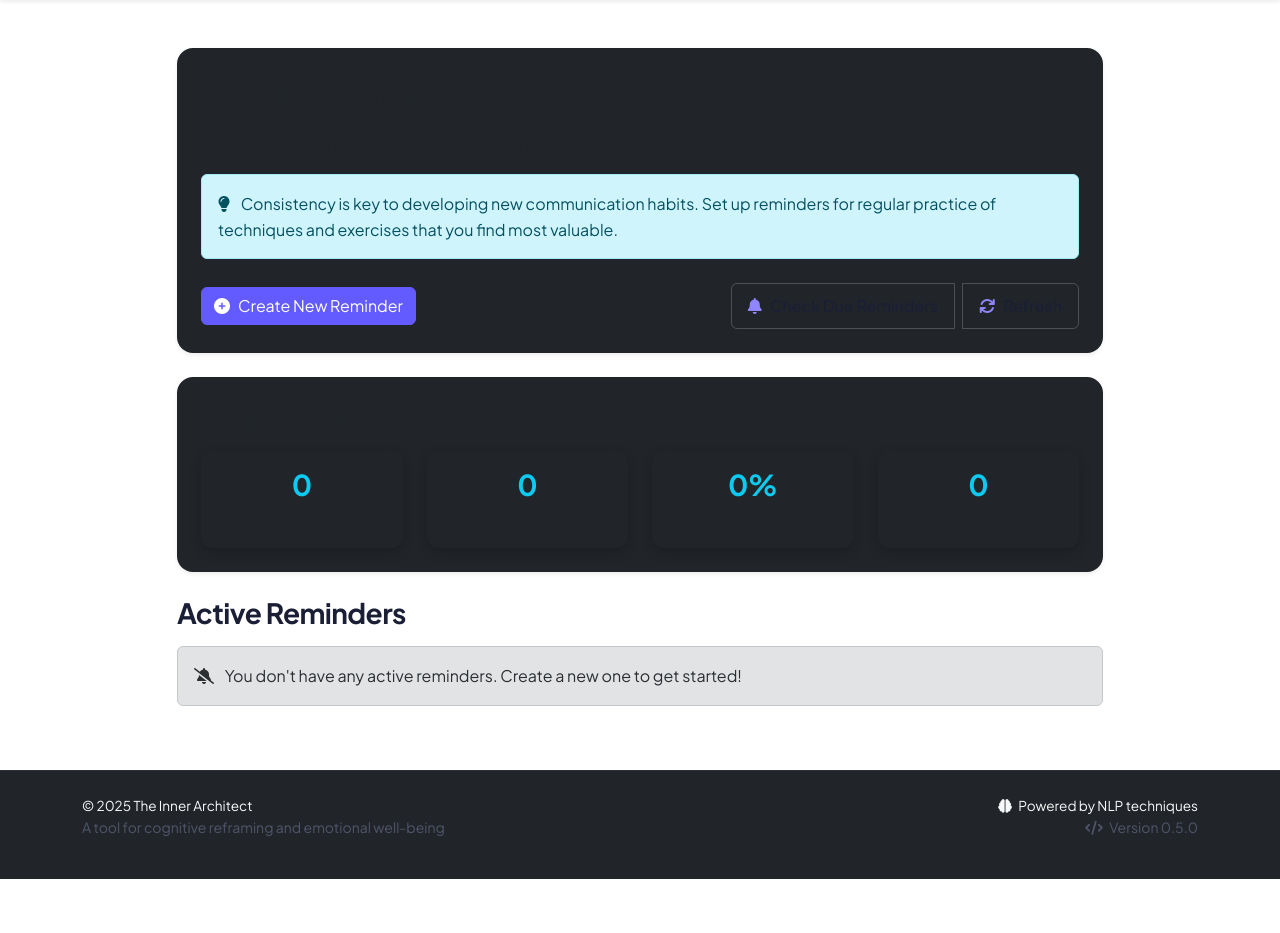
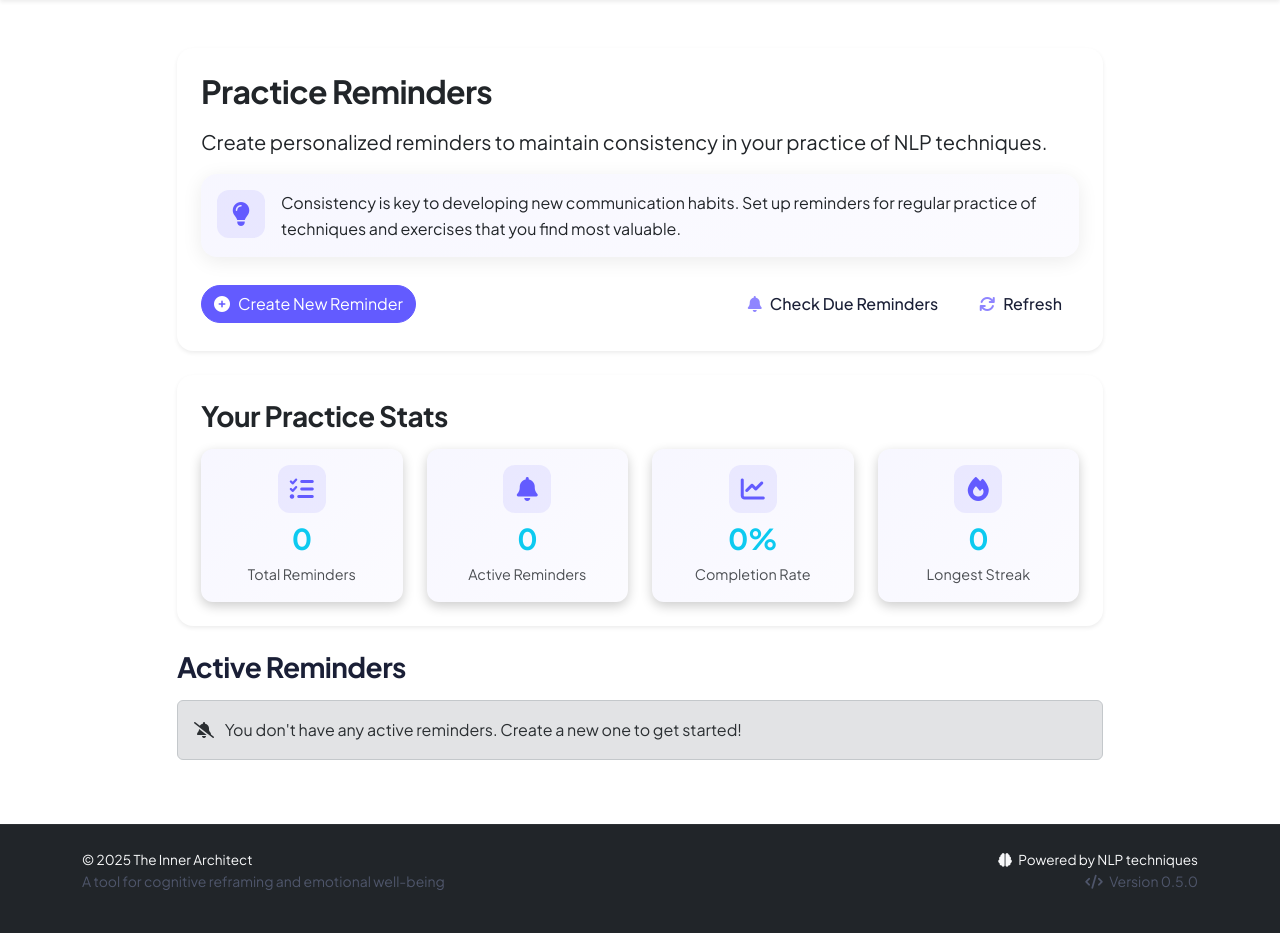
Before and after one commit to jahboukie/innerarchitect, a Flask app: template templates/practice_reminders.html in a window 1280 px wide. Shown: the part 75-1008 px from the top of the page. Before the commit the page ends 954 px from the top, so only its background shows below. Run offline with Flask 3, Linux system fonts and the light colour scheme; the template is opened without the code that fills it, so the values that code supplies are empty; parts of the project's set-up code (start-up, migrations or seed data) failed here and were passed over.

Commit message:
Update practice reminders page to align with the application's light theme
Replaces dark theme elements with light theme-compatible styles and gradients in `templates/practice_reminders.html`.

Replit-Commit-Author: Agent
Replit-Commit-Session-Id: e8ae6b96-ce5d-4015-bb19-e7c0a889d7a9
Replit-Commit-Screenshot-Url: https://storage.googleapis.com/screenshot-production-us-central1/6d9b3c89-b05b-4ba5-b091-f0debd316418/9fca73cd-f543-43a7-8096-50afc47c2f55.jpg

```diff
--- a/templates/practice_reminders.html
+++ b/templates/practice_reminders.html
@@ -7,7 +7,7 @@
     <div class="row">
         <div class="col-lg-10 mx-auto">
             <!-- Introduction -->
-            <div class="card bg-dark shadow-sm border-0 rounded-4 mb-4">
+            <div class="card shadow-sm border-0 rounded-4 mb-4">
                 <div class="card-body p-4">
                     <h2 class="card-title mb-3">Practice Reminders</h2>
 
@@ -15,22 +15,30 @@
                         Create personalized reminders to maintain consistency in your practice of NLP techniques.
                     </p>
 
-                    <div class="alert alert-info" role="alert">
-                        <i class="fas fa-lightbulb me-2"></i>
-                        Consistency is key to developing new communication habits. Set up reminders for regular practice
-                        of techniques and exercises that you find most valuable.
+                    <div class="card border-0 p-3 mb-4" style="background: var(--subtle-gradient);">
+                        <div class="d-flex">
+                            <div class="feature-icon flex-shrink-0 me-3" style="margin: 0; width: 48px; height: 48px;">
+                                <i class="fas fa-lightbulb"></i>
+                            </div>
+                            <div>
+                                <p class="mb-0">
+                                    Consistency is key to developing new communication habits. Set up reminders for regular practice
+                                    of techniques and exercises that you find most valuable.
+                                </p>
+                            </div>
+                        </div>
                     </div>
 
                     <div class="d-flex justify-content-between align-items-center mt-4">
-                        <button id="create-reminder-btn" class="btn btn-primary">
+                        <button id="create-reminder-btn" class="btn btn-primary rounded-pill">
                             <i class="fas fa-plus-circle me-2"></i>Create New Reminder
                         </button>
 
                         <div class="btn-group" role="group">
-                            <button id="check-due-btn" class="btn btn-outline-secondary me-2">
+                            <button id="check-due-btn" class="btn btn-outline-secondary rounded-pill me-2">
                                 <i class="fas fa-bell me-2"></i>Check Due Reminders
                             </button>
-                            <button id="refresh-reminders-btn" class="btn btn-outline-secondary">
+                            <button id="refresh-reminders-btn" class="btn btn-outline-secondary rounded-pill">
                                 <i class="fas fa-sync me-2"></i>Refresh
                             </button>
                         </div>
@@ -39,31 +47,43 @@
             </div>
 
             <!-- Reminders Statistics -->
-            <div class="card bg-dark shadow-sm border-0 rounded-4 mb-4">
+            <div class="card shadow-sm border-0 rounded-4 mb-4">
                 <div class="card-body p-4">
                     <h3 class="card-title mb-3">Your Practice Stats</h3>
 
                     <div class="row g-4">
                         <div class="col-md-3">
-                            <div class="card bg-dark text-center h-100 border-0 p-3 practice-stats-card">
+                            <div class="card text-center h-100 border-0 p-3 practice-stats-card" style="background: var(--subtle-gradient);">
+                                <div class="feature-icon mx-auto mb-2" style="width: 48px; height: 48px;">
+                                    <i class="fas fa-tasks"></i>
+                                </div>
                                 <h4 class="text-info" id="total-reminders">0</h4>
                                 <p class="mb-0">Total Reminders</p>
                             </div>
                         </div>
                         <div class="col-md-3">
-                            <div class="card bg-dark text-center h-100 border-0 p-3 practice-stats-card">
+                            <div class="card text-center h-100 border-0 p-3 practice-stats-card" style="background: var(--subtle-gradient);">
+                                <div class="feature-icon mx-auto mb-2" style="width: 48px; height: 48px;">
+                                    <i class="fas fa-bell"></i>
+                                </div>
                                 <h4 class="text-info" id="active-reminders">0</h4>
                                 <p class="mb-0">Active Reminders</p>
                             </div>
                         </div>
                         <div class="col-md-3">
-                            <div class="card bg-dark text-center h-100 border-0 p-3 practice-stats-card">
+                            <div class="card text-center h-100 border-0 p-3 practice-stats-card" style="background: var(--subtle-gradient);">
+                                <div class="feature-icon mx-auto mb-2" style="width: 48px; height: 48px;">
+                                    <i class="fas fa-chart-line"></i>
+                                </div>
                                 <h4 class="text-info" id="completion-rate">0%</h4>
                                 <p class="mb-0">Completion Rate</p>
                             </div>
                         </div>
                         <div class="col-md-3">
-                            <div class="card bg-dark text-center h-100 border-0 p-3 practice-stats-card">
+                            <div class="card text-center h-100 border-0 p-3 practice-stats-card" style="background: var(--subtle-gradient);">
+                                <div class="feature-icon mx-auto mb-2" style="width: 48px; height: 48px;">
+                                    <i class="fas fa-fire"></i>
+                                </div>
                                 <h4 class="text-info" id="longest-streak">0</h4>
                                 <p class="mb-0">Longest Streak</p>
                             </div>
```
